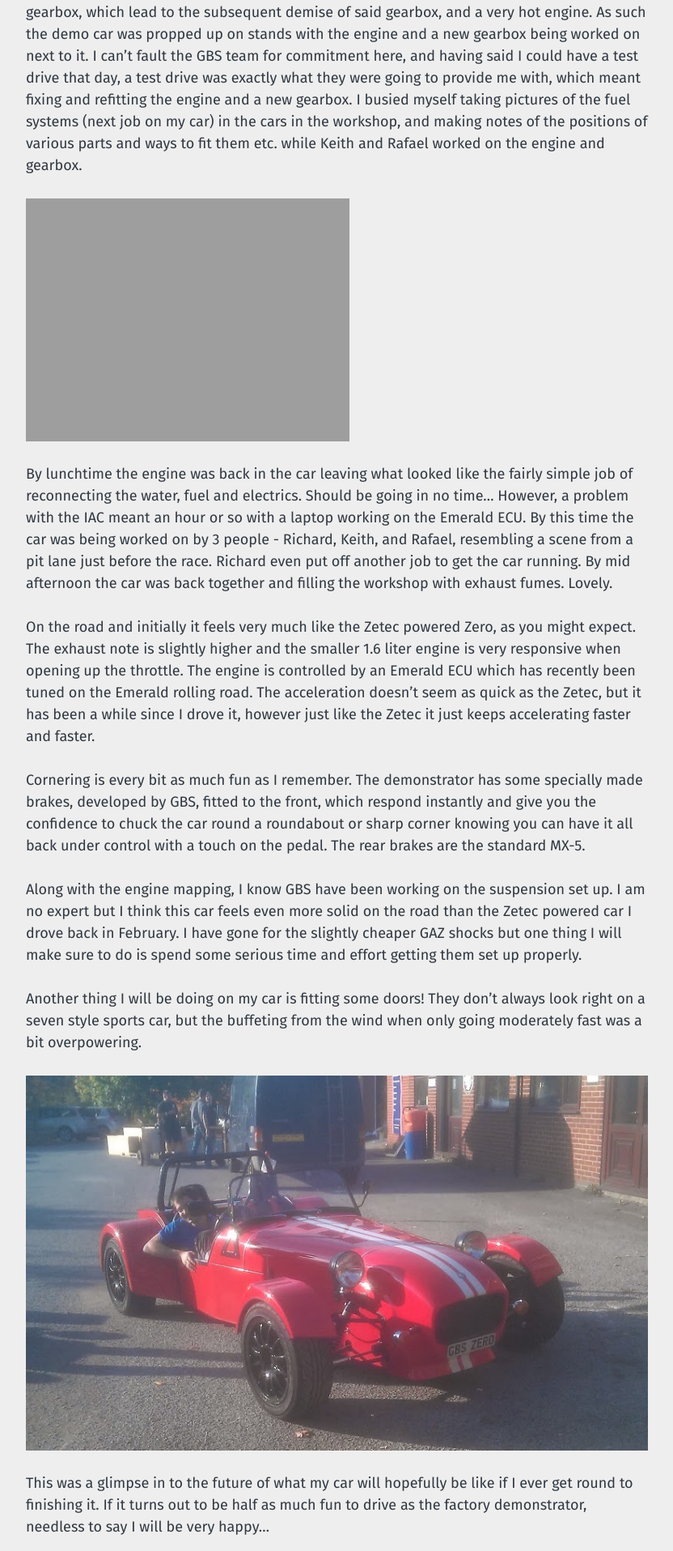
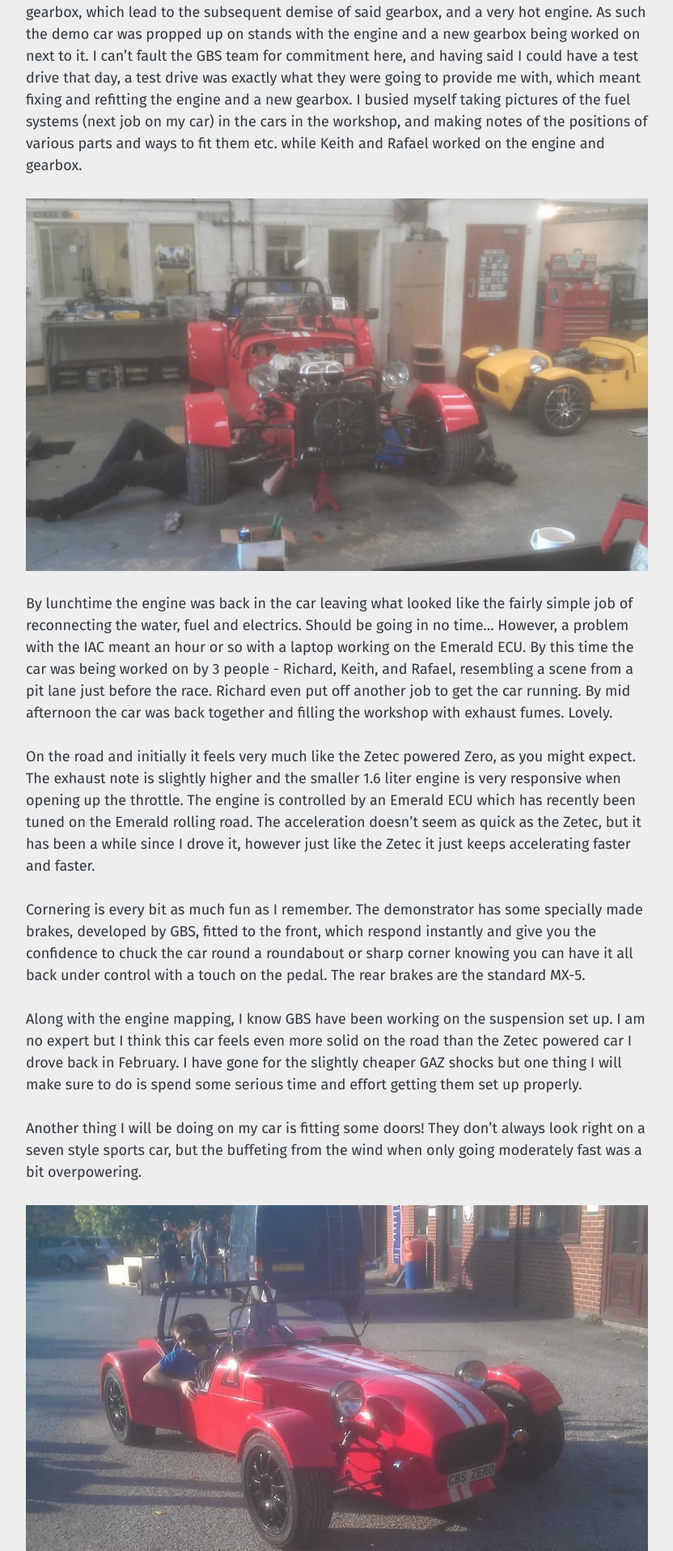
Before and after one commit to jonpage23/zero, a Jekyll site: the page built from _posts/2013-10-31-factory-visit-test-drive.md, in a window 1280 px wide. Shown: the part 738-2653 px from the top of the page at 81% size, without its empty margins (40-872 px from the left). Built offline with Jekyll 4.4.1, drawn with Linux system fonts in a browser that asks for light colours.

Commit message:
test drive update

```diff
--- a/_posts/2013-10-31-factory-visit-test-drive.md
+++ b/_posts/2013-10-31-factory-visit-test-drive.md
@@ -13,7 +13,7 @@ The GBS factory is some three and a half hours drive from my home in Southampton
 
 Arriving at the factory and the first sight of the car wasn't exactly what I had expected or hoped for. It seems that, during a recent track day, someone forgot to administer oil to the gearbox, which lead to the subsequent demise of said gearbox, and a very hot engine. As such the demo car was propped up on stands with the engine and a new gearbox being worked on next to it. I can't fault the GBS team for commitment here, and having said I could have a test drive that day, a test drive was exactly what they were going to provide me with, which meant fixing and refitting the engine and a new gearbox. I busied myself taking pictures of the fuel systems (next job on my car) in the cars in the workshop, and making notes of the positions of various parts and ways to fit them etc. while Keith and Rafael worked on the engine and gearbox.
 
-![Mazda MX-5]({{ site.url }}/images/GBS-workshop.jpg)
+![Mazda MX-5]({{ site.url }}/images/GBS-Workshop1.jpg)
 
 By lunchtime the engine was back in the car leaving what looked like the fairly simple job of reconnecting the water, fuel and electrics. Should be going in no time... However, a problem with the IAC meant an hour or so with a laptop working on the Emerald ECU. By this time the car was being worked on by 3 people - Richard, Keith, and Rafael, resembling a scene from a pit lane just before the race. Richard even put off another job to get the car running. By mid afternoon the car was back together and filling the workshop with exhaust fumes. Lovely.
 
```
